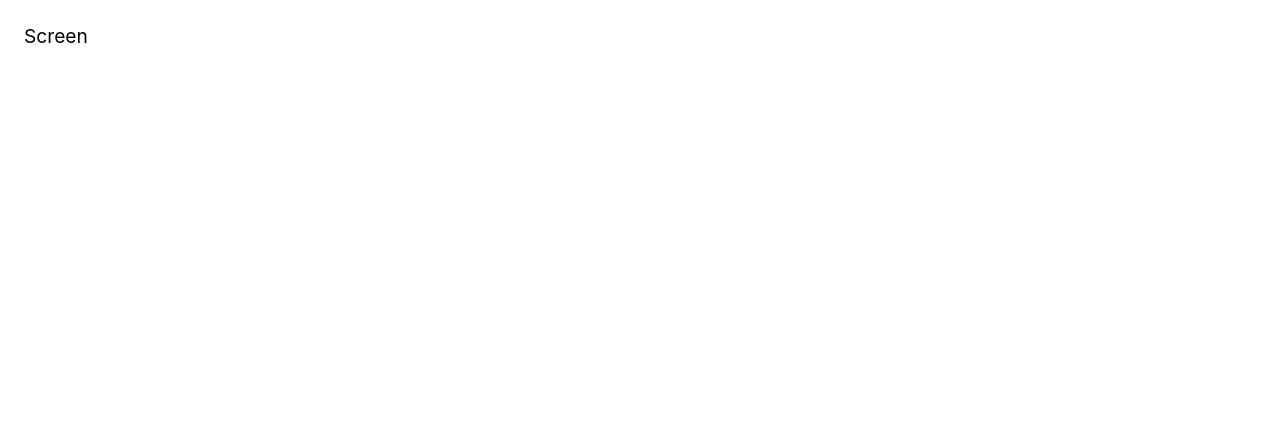
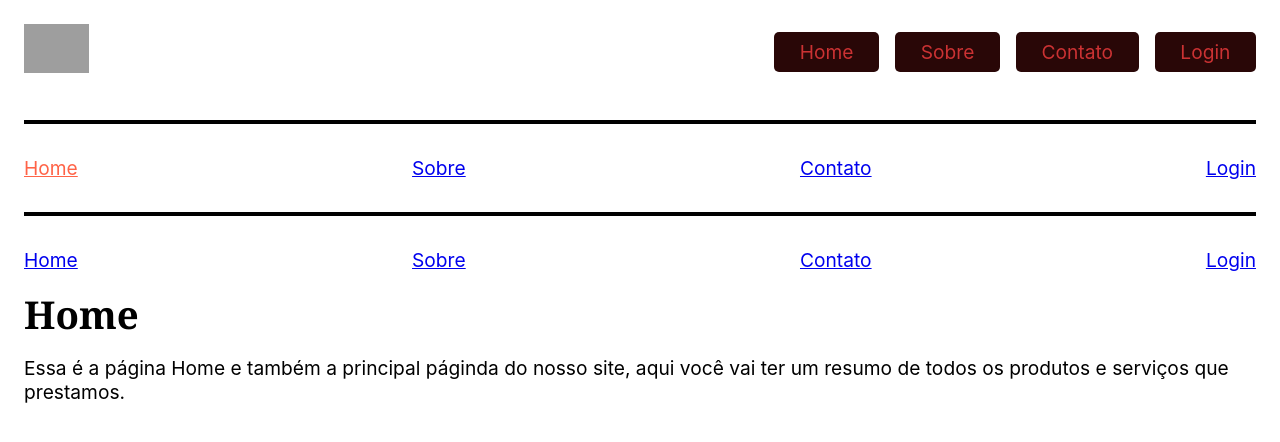
Before and after one commit to EdineiPinho/React-Tests, a React (Create React App) app: page / in a window 1280 px wide. Shown: the top 442 px of the page. Built offline with nearby package versions, Linux system fonts and the light colour scheme; grey boxes are pictures that could not be loaded.

Commit message:
:sparkles: feat(Link, NavLink and useNavigate): Components were created using quoted resources and made the same effect without the resources.

```diff
--- /dev/null
+++ b/src/React Router/Link/Contato.js
@@ -0,0 +1,12 @@
+import React from 'react'
+
+const Contato = () => {
+  return (
+    <div>
+      <h1>Contato</h1>
+      <p>Lorem ipsum dolor sit amet consectetur adipisicing elit. Assumenda quibusdam nulla autem inventore tempora, expedita, at dicta deleniti tenetur in similique veniam mollitia qui eaque voluptatem corporis possimus doloribus vel.</p>
+    </div>
+  )
+}
+
+export default Contato
--- /dev/null
+++ b/src/React Router/Link/Header.css
@@ -0,0 +1,34 @@
+nav {
+  display: flex;
+  align-content: center;
+  justify-content: space-between;
+}
+
+nav>ul {
+  display: flex;
+  list-style: none;
+  gap: 1rem;
+}
+
+nav>ul li {
+  /* align-content: flex-end; */
+}
+
+nav>ul>li>a {
+  text-decoration: none;
+  color: #cb3233;
+  background: #290707;
+  padding: 0.5rem 1.6rem;
+  border-radius: 5px;
+  width: 5rem;
+}
+
+nav>ul>li>a:hover {
+  text-decoration: none;
+  color: #ff3e40;
+  background: #1c0000;
+}
+
+.ativo {
+  color: tomato;
+}
--- /dev/null
+++ b/src/React Router/Link/Header.js
@@ -0,0 +1,89 @@
+import React from 'react'
+import './Header.css';
+import { Link, NavLink } from 'react-router-dom';
+
+let anterior = '';
+let atual = document.location.pathname;
+function rota() {
+  setInterval(() => {
+    if (document.location.pathname !== atual) {
+      anterior = atual;
+      atual = document.location.pathname;
+    }
+    analise();
+  }, 200);
+}
+
+function analise() {
+  const arrayEl = document.querySelectorAll('nav.link a');
+  for (let i = 0; i < arrayEl.length; i++) {
+    if (arrayEl[i].attributes.href.value === document.location.pathname) {
+      arrayEl[i].classList.add("ativo");
+      ultimoTarget = arrayEl[i];
+    } else if (arrayEl[i].classList.contains('ativo')) {
+      arrayEl[i].classList.remove('ativo');
+    }
+  }
+}
+
+let ultimoHref = document.location.pathname;
+let ultimoTarget = '';
+
+const Header = () => {
+  rota();
+  function handleClick({ target }) {
+    let pagina = target.attributes.href.value;
+    if (pagina !== ultimoHref) {
+      ultimoHref = target.attributes.href.value;
+      if (ultimoTarget) {
+        target.classList.toggle("ativo");
+        ultimoTarget.classList.toggle("ativo");
+      } else {
+        target.classList.toggle("ativo");
+      }
+      ultimoTarget = target;
+    }
+  }
+  const activeStyle = {
+    color: 'tomato',
+  };
+
+  setTimeout(() => { analise() }, 1)
+  return (
+    <>
+      <nav>
+        <a href='/'><img src='../../Assets/R.png' width='65px' alt='logo home' /></a>
+        <ul>
+          <li><a href='/' onClick={handleClick}>Home</a></li>
+          <li><a href='/sobre'>Sobre</a></li>
+          <li><a href='/contato'>Contato</a></li>
+          <li><a href='/login'>Login</a></li>
+        </ul>
+      </nav>
+      <hr />
+      <nav className='link'>
+        <Link to="/" onClick={handleClick}>Home</Link>
+        <Link to="sobre" onClick={handleClick}>Sobre</Link>
+        <Link to="contato" onClick={handleClick}>Contato</Link>
+        <Link to="login" onClick={handleClick}>Login</Link>
+      </nav>
+      <hr />
+      <nav>
+        <NavLink to="/" end activeStyle={activeStyle}>
+          Home
+        </NavLink>
+        <NavLink to="sobre" activeStyle={activeStyle}>
+          Sobre
+        </NavLink>
+        <NavLink to="contato" activeStyle={activeStyle}>
+          Contato
+        </NavLink>
+        <NavLink to="login" activeStyle={activeStyle}>
+          Login
+        </NavLink>
+      </nav>
+    </>
+  )
+}
+
+export default Header
--- /dev/null
+++ b/src/React Router/Link/Home.js
@@ -0,0 +1,13 @@
+import React from 'react'
+
+const Home = () => {
+  return (
+    <>
+      <h1>Home</h1>
+      <p>Essa é a página Home e também a principal páginda do nosso site, aqui você vai ter um resumo de todos os produtos e serviços que prestamos.</p>
+    </>
+
+  )
+}
+
+export default Home
--- /dev/null
+++ b/src/React Router/Link/Login.js
@@ -0,0 +1,21 @@
+import React from 'react'
+import { useNavigate } from 'react-router-dom';
+
+const Login = () => {
+
+  const navigate = useNavigate();
+
+  function handleClick(e) {
+    e.preventDefault();
+    console.log('Logou.');
+    navigate('/');
+  }
+  return (
+    <div>
+      <h1>Login</h1>
+      <button onClick={handleClick}>Fazer login</button>
+    </div>
+  )
+}
+
+export default Login
--- /dev/null
+++ b/src/React Router/Link/NaoEncontrada.js
@@ -0,0 +1,13 @@
+import React from 'react'
+
+const NaoEncontrada = () => {
+  return (
+    <div>
+      <h1>Ops... Algo deu errado. </h1>
+      <h4>Parece que a página que está procurando não existe.</h4>
+      <p>Voltar para <a href='/'>Home</a>.</p>
+    </div>
+  )
+}
+
+export default NaoEncontrada
--- a/src/React Router/Link/Screen.js
+++ b/src/React Router/Link/Screen.js
@@ -1,8 +1,25 @@
 import React from 'react'
+import { BrowserRouter, Routes, Route } from 'react-router-dom';
+import Header from './Header'
+import Sobre from './Sobre';
+import Home from './Home';
+import Contato from './Contato';
+import Login from './Login';
+import NaoEncontrada from './NaoEncontrada';
+
 
 const Screen = () => {
   return (
-    <div>Screen</div>
+    <BrowserRouter>
+      <Header />
+      <Routes>
+        <Route path="/" element={<Home />} />
+        <Route path="sobre" element={<Sobre />} />
+        <Route path="contato" element={<Contato />} />
+        <Route path="login" element={<Login />} />
+        <Route path="*" element={<NaoEncontrada />} />
+      </Routes>
+    </BrowserRouter>
   )
 }
 
--- /dev/null
+++ b/src/React Router/Link/Sobre.js
@@ -0,0 +1,12 @@
+import React from 'react'
+
+const Sobre = () => {
+  return (
+    <>
+      <h1>Sobre</h1>
+      <p>Bem vindo a página sobre, aqui você terá todas as informações sobre a nossa empresa.</p>
+    </>
+  )
+}
+
+export default Sobre
```
Also changed, not shown: src/CSS/Screen.js (added, +21 -0 lines), src/React Router/Router/Screen.js (+8 -7 lines).
